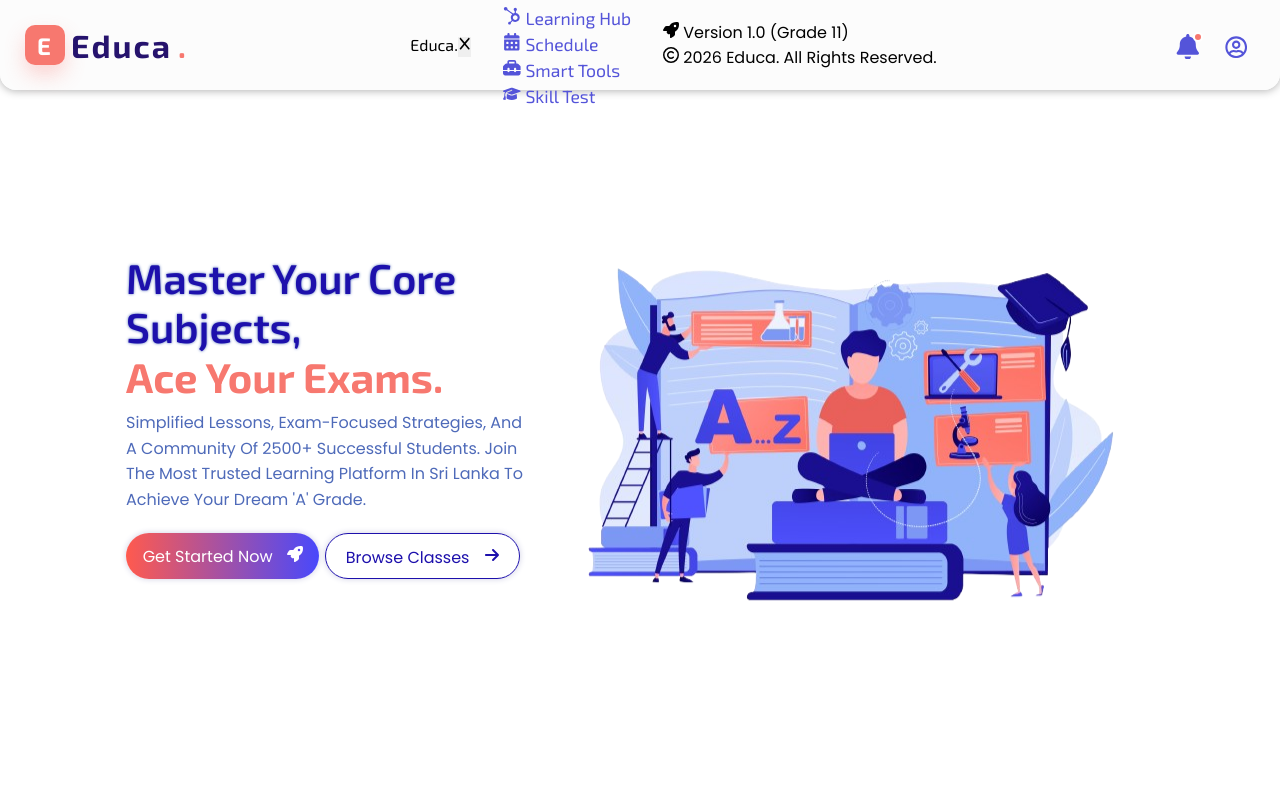
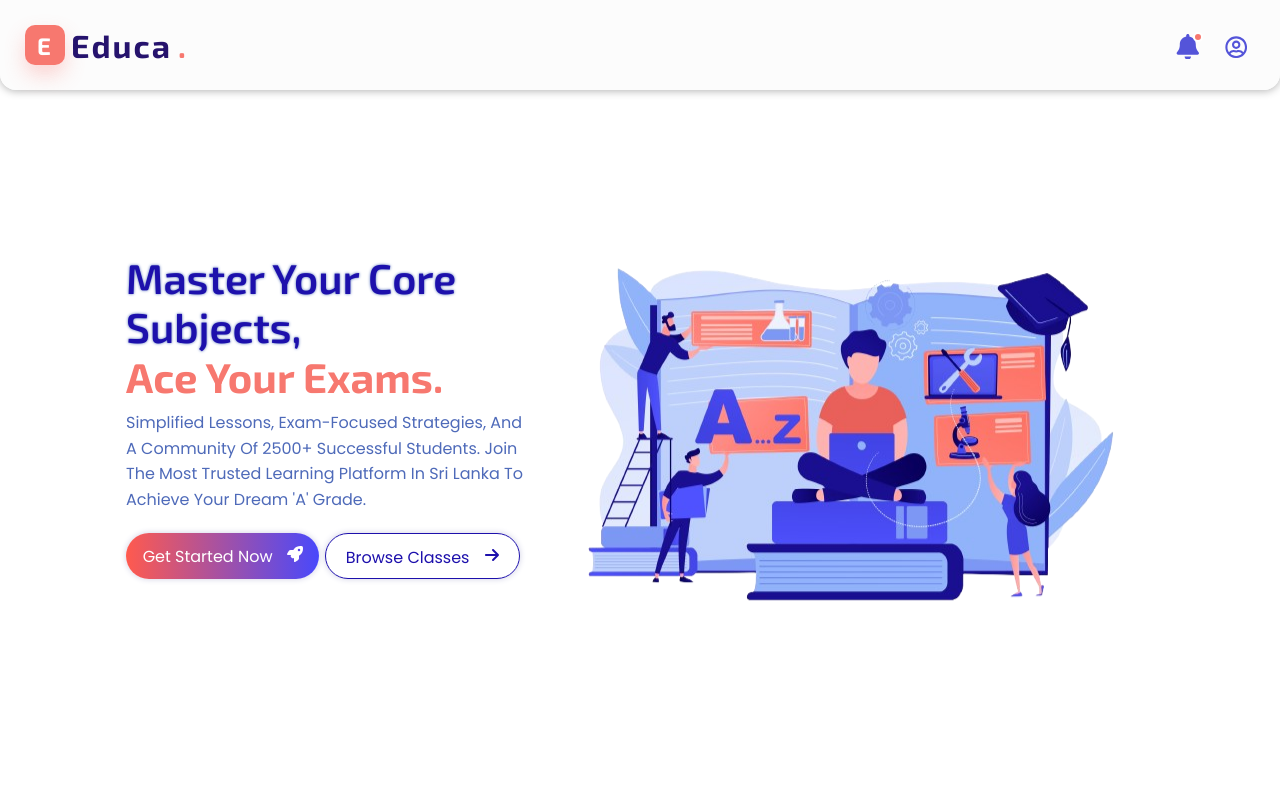
Before and after one commit to lakshan-beast/Educa-OL-Learning-Platform, a React (Vite) app: page / in a window 1280 px wide. Shown: the top 800 px of the page. Built offline with nearby package versions, Linux system fonts and the light colour scheme.

Commit message:
Add mobile navbar styles for improved responsiveness and user experience

```diff
--- a/src/styles/layouts/_header.scss
+++ b/src/styles/layouts/_header.scss
@@ -456,3 +456,99 @@
     opacity: 1;
   }
 }
+
+.header-navbar {
+  // Desktop Styles (ඔයාගේ පරණ කෝඩ් එක එහෙමම තියෙන්න දෙන්න)
+
+  // 📱 Mobile View Setup
+  @include respond(mobile) {
+    position: fixed;
+    top: 0;
+    left: -100%; // මෙනු එක වමට හැංගී පවතී
+    width: 85%; // Full screen එකෙන් 85%ක් වසා ගනී
+    height: 100vh;
+    background: #1a0a54; // තද දම් පාටක්
+    z-index: 999999;
+    display: flex;
+    flex-direction: column;
+    justify-content: space-between; // කොටස් 3 උඩ, මැද, පල්ලෙහාට වෙන් කරයි
+    padding: 30px 24px;
+    transition: all 0.4s cubic-bezier(0.1, 0.9, 0.2, 1);
+
+    &.nav-active {
+      left: 0;
+    } // මෙනු එක සීරුවට දකුණට ඇදී එයි
+
+    // 1. Top Bar
+    .mobile-nav-header {
+      display: flex;
+      justify-content: space-between;
+      align-items: center;
+      border-bottom: 1px solid rgba(255, 255, 255, 0.1);
+      padding-bottom: 15px;
+
+      .mobile-logo {
+        font-size: 1.8rem;
+        font-weight: 800;
+        color: $white;
+        span {
+          color: $primary-orange;
+        }
+      }
+      .mobile-close-btn {
+        background: none;
+        border: none;
+        color: $white;
+        font-size: 1.3rem;
+        cursor: pointer;
+      }
+    }
+
+    // 2. Center Grid Links
+    .mobile-nav-links-grid {
+      display: grid;
+      grid-template-columns: 1fr 1fr; // පැති දෙකකට කාඩ්ස් බෙදේ
+      gap: 16px;
+      margin: 40px 0;
+
+      .mob-nav-card {
+        background: rgba(255, 255, 255, 0.04);
+        border: 1px solid rgba(255, 255, 255, 0.08);
+        padding: 20px;
+        border-radius: 16px;
+        display: flex;
+        flex-direction: column;
+        align-items: center;
+        gap: 10px;
+        color: rgba(255, 255, 255, 0.8);
+        text-decoration: none;
+        font-weight: bold;
+        font-size: 0.95rem;
+        transition: 0.3s;
+
+        svg {
+          font-size: 1.5rem;
+          color: $primary-orange;
+        } // Icons ලොකුවට පේන්න
+
+        &:hover {
+          background: rgba($primary-orange, 0.1);
+          border-color: $primary-orange;
+          color: $white;
+        }
+      }
+    }
+
+    // 3. Bottom Footer
+    .mobile-nav-footer {
+      border-top: 1px solid rgba(255, 255, 255, 0.1);
+      padding-top: 15px;
+      p {
+        font-size: 0.78rem;
+        color: rgba(255, 255, 255, 0.5);
+        line-height: 1.6;
+        margin: 0;
+      }
+    }
+  }
+}
```
